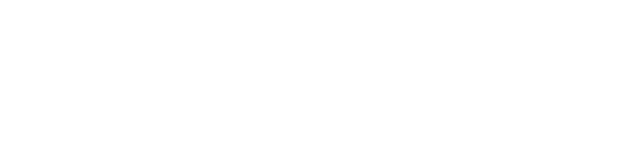
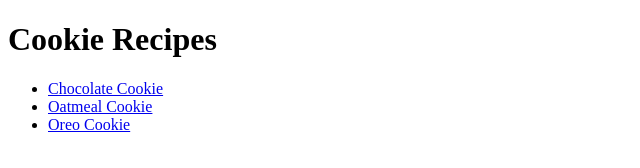
Before and after one commit to shibaplants/odin-recipes, a plain HTML site: page index.html in a window 1280 px wide. Shown: the whole page, without its empty margins (0-640 px from the left). Drawn offline with Linux system fonts and the light colour scheme.

Commit message:
Add relative links that directs to subpages

```diff
--- a/index.html
+++ b/index.html
@@ -5,5 +5,11 @@
     <title>Odin Recipes</title>
   </head>
   <body>
+    <h1>Cookie Recipes</h1>
+    <ul>
+      <li><a href="./recipes/chocolate.html" target="_blank" rel="noopener noreferrer">Chocolate Cookie</a></li>
+      <li><a href="./recipes/oatmeal.html" target="_blank" rel="noopener noreferrer">Oatmeal Cookie</a></li>
+      <li><a href="./recipes/oreo.html" target="_blank" rel="noopener noreferrer">Oreo Cookie</a></li>
+    </ul>
   </body>
 </html>
```
